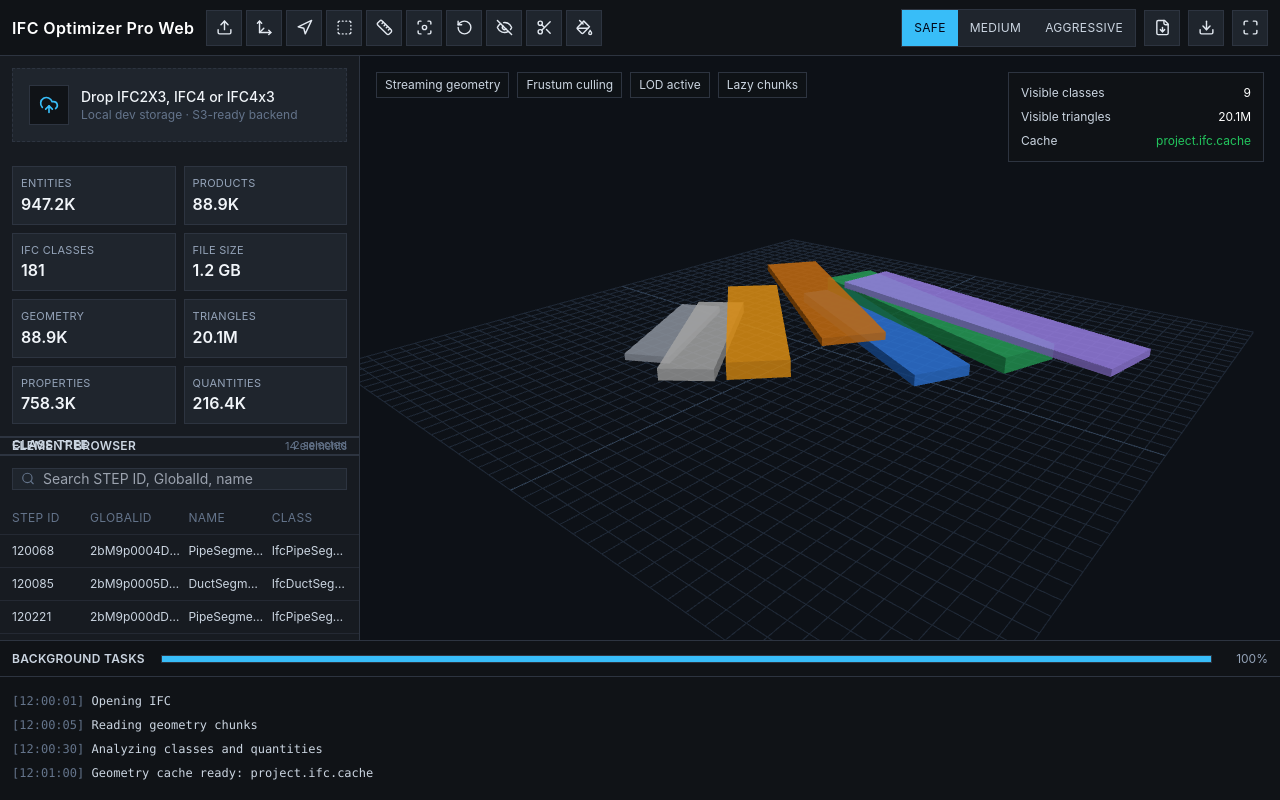
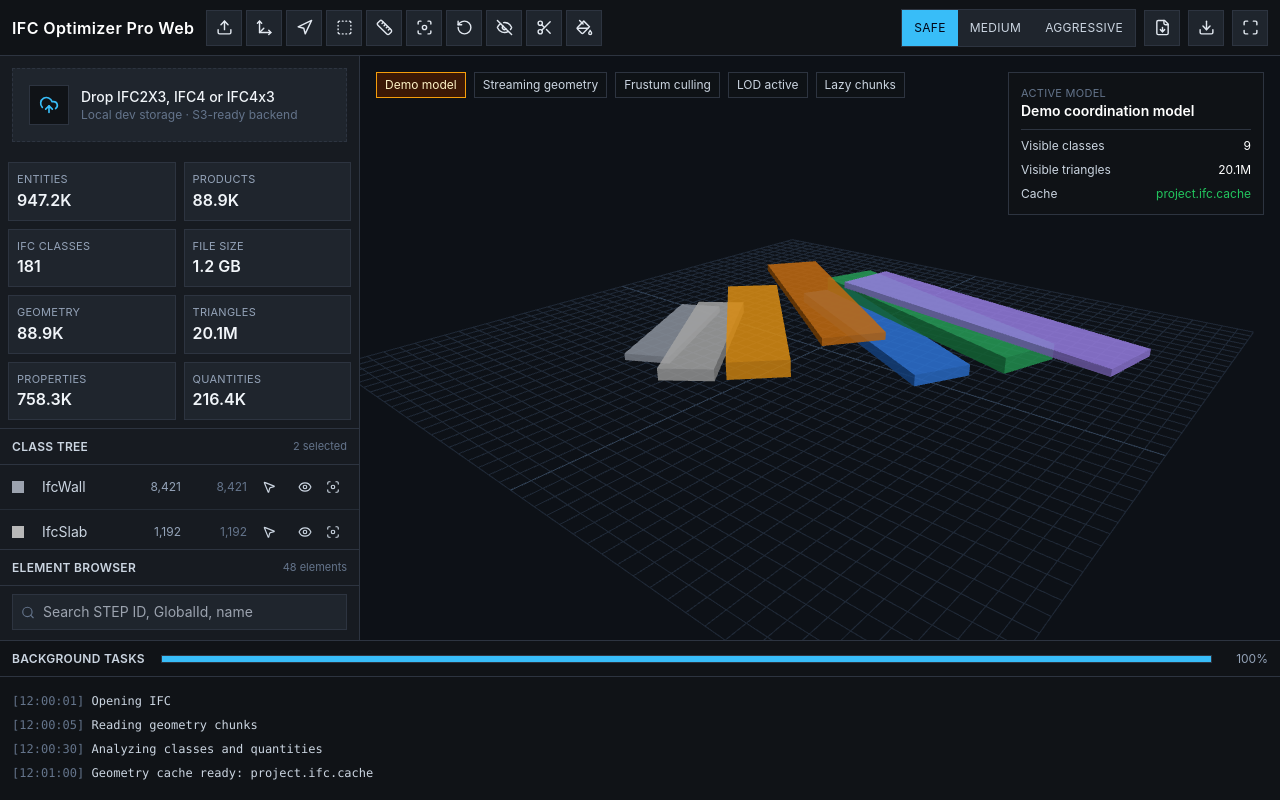
Before and after one commit to BotSabin/IFC-Optimizer, a React (Vite) app in the folder frontend/: page / in a window 1280 px wide. Built offline with nearby package versions, Linux system fonts and the light colour scheme; no server answers.

Commit message:
Load backend model data in UI

```diff
--- a/frontend/src/App.tsx
+++ b/frontend/src/App.tsx
@@ -1,4 +1,4 @@
-import { useMemo, useState } from "react";
+import { useEffect, useMemo, useState } from "react";
 import type { MouseEvent } from "react";
 import { BottomConsole } from "./components/BottomConsole";
 import { ClassTree } from "./components/ClassTree";
@@ -8,9 +8,28 @@
 import { Toolbar } from "./components/Toolbar";
 import { UploadPanel } from "./components/UploadPanel";
 import { Viewer } from "./components/Viewer";
-import { classColors, elements, initialClasses, logs as seedLogs, summary as demoSummary } from "./data/demoModel";
+import { classColors, initialClasses, logs as seedLogs, summary as demoSummary } from "./data/demoModel";
 import { apiUrl } from "./lib/api";
 import { AnalysisSummary, IfcClassStat, IfcElement, OptimizationMode, TaskLog } from "./types/bim";
+
+type BackendAnalysis = {
+  total_entities: number;
+  total_products: number;
+  total_ifc_classes: number;
+  file_size: number;
+  geometry_count: number;
+  triangle_count: number;
+  property_count: number;
+  quantity_count: number;
+  classes: { name: string; count: number; geometry: number; triangles: number }[];
+};
+
+type BackendProject = {
+  id: string;
+  filename: string;
+  status: string;
+  analysis: BackendAnalysis | null;
+};
 
 export default function App() {
   const [classes, setClasses] = useState(initialClasses);
@@ -20,10 +39,50 @@
   const [progress, setProgress] = useState(100);
   const [logs, setLogs] = useState<TaskLog[]>(seedLogs);
   const [focused, setFocused] = useState<IfcElement | null>(null);
+  const [modelName, setModelName] = useState("Demo coordination model");
+  const [isDemo, setIsDemo] = useState(true);
 
   const selectedElements = useMemo(() => {
-    return selectedClasses.length ? elements.filter((item) => selectedClasses.includes(item.className)) : elements;
-  }, [selectedClasses]);
+    const generated = buildElements(classes);
+    return selectedClasses.length ? generated.filter((item) => selectedClasses.includes(item.className)) : generated;
+  }, [classes, selectedClasses]);
+
+  useEffect(() => {
+    async function loadLatestProject() {
+      try {
+        const response = await fetch(apiUrl("/api/v1/projects"), { cache: "no-store" });
+        if (!response.ok) return;
+        const projects = (await response.json()) as BackendProject[];
+        const latest = projects.find((project) => project.analysis);
+        if (latest?.analysis) {
+          applyAnalysis(latest.filename, latest.analysis);
+          setLogs((current) => [...current, { time: now(), message: `Loaded latest backend model: ${latest.filename}` }]);
+        }
+      } catch {
+        // Keep demo state when the backend is intentionally offline.
+      }
+    }
+    loadLatestProject();
+  }, []);
+
+  function applyAnalysis(filename: string, analysis: BackendAnalysis) {
+    const nextClasses = mapClasses(analysis);
+    setModelName(filename);
+    setIsDemo(false);
+    setSummary({
+      totalEntities: analysis.total_entities,
+      totalProducts: analysis.total_products,
+      totalIfcClasses: analysis.total_ifc_classes,
+      fileSize: analysis.file_size,
+      geometryCount: analysis.geometry_count,
+      triangleCount: analysis.triangle_count,
+      propertyCount: analysis.property_count,
+      quantityCount: analysis.quantity_count
+    });
+    setClasses(nextClasses);
+    setSelectedClasses(nextClasses.filter((item) => item.geometry > 0).slice(0, 2).map((item) => item.name));
+  }
+
 
   function handleClassSelect(name: string, event: MouseEvent) {
     if (event.shiftKey && selectedClasses.length) {
@@ -67,29 +126,11 @@
       const response = await fetch(apiUrl("/api/v1/projects/upload"), { method: "POST", body });
       if (!response.ok) throw new Error(await response.text());
       const payload = await response.json();
-      const analysis = payload.project.analysis;
+      const analysis = payload.project.analysis as BackendAnalysis | null;
       if (analysis) {
-        setSummary({
-          totalEntities: analysis.total_entities,
-          totalProducts: analysis.total_products,
-          totalIfcClasses: analysis.total_ifc_classes,
-          fileSize: analysis.file_size,
-          geometryCount: analysis.geometry_count,
-          triangleCount: analysis.triangle_count,
-          propertyCount: analysis.property_count,
-          quantityCount: analysis.quantity_count
-        });
-        setClasses(
-          analysis.classes.map((item: { name: string; count: number; geometry: number; triangles: number }): IfcClassStat => ({
-            name: item.name,
-            count: item.count,
-            geometry: item.geometry,
-            triangles: item.triangles,
-            visible: true,
-            isolated: false,
-            color: classColors[item.name] ?? "#94a3b8"
-          }))
-        );
+        applyAnalysis(payload.project.filename, analysis);
+      } else {
+        setLogs((current) => [...current, { time: now(), message: "Upload completed but backend returned no analysis payload" }]);
       }
       setProgress(100);
       setLogs((current) => [
@@ -120,7 +161,7 @@
         <input id="ifc-upload-proxy" type="file" accept=".ifc,.ifczip" onChange={(event) => event.target.files?.[0] && handleFile(event.target.files[0])} />
       </div>
       <div className="flex-1 min-h-0 grid grid-cols-[360px_minmax(0,1fr)] max-lg:grid-cols-1">
-        <aside className="min-h-0 border-r border-line bg-panel flex flex-col max-lg:hidden">
+        <aside className="min-h-0 border-r border-line bg-panel grid grid-rows-[auto_auto_minmax(120px,1fr)_minmax(180px,0.85fr)_auto] overflow-hidden max-lg:hidden">
           <UploadPanel onFile={handleFile} />
           <MetricGrid summary={summary} />
           <ClassTree
@@ -133,7 +174,7 @@
           <ElementBrowser elements={selectedElements} classFilter={selectedClasses} onZoom={zoomToElement} />
           <OptimizerPanel mode={mode} fileSize={summary.fileSize} />
         </aside>
-        <Viewer classes={classes} focusedElement={focused} />
+        <Viewer classes={classes} focusedElement={focused} modelName={modelName} isDemo={isDemo} />
       </div>
       <BottomConsole logs={logs} progress={progress} />
     </div>
@@ -143,3 +184,27 @@
 function now(): string {
   return new Date().toLocaleTimeString("en-US", { hour12: false });
 }
+
+function buildElements(classes: IfcClassStat[]): IfcElement[] {
+  return classes.flatMap((item, classIndex) => {
+    const rows = Math.min(Math.max(item.geometry || item.count, 1), 24);
+    return Array.from({ length: rows }).map((_, index) => ({
+      stepId: 100000 + classIndex * 1000 + index * 13,
+      globalId: `${item.name.replace("Ifc", "IFC")}-${classIndex.toString(16)}-${index.toString(16).padStart(4, "0")}`,
+      name: `${item.name.replace("Ifc", "")}-${(index + 1).toString().padStart(3, "0")}`,
+      className: item.name
+    }));
+  });
+}
+
+function mapClasses(analysis: BackendAnalysis): IfcClassStat[] {
+  return analysis.classes.map((item) => ({
+    name: item.name,
+    count: item.count,
+    geometry: item.geometry,
+    triangles: item.triangles,
+    visible: true,
+    isolated: false,
+    color: classColors[item.name] ?? "#94a3b8"
+  }));
+}
--- a/frontend/src/components/BottomConsole.tsx
+++ b/frontend/src/components/BottomConsole.tsx
@@ -7,7 +7,7 @@
 
 export function BottomConsole({ logs, progress }: Props) {
   return (
-    <footer className="h-40 border-t border-line bg-shell flex flex-col">
+    <footer className="h-32 xl:h-40 border-t border-line bg-shell flex flex-col">
       <div className="h-9 px-3 border-b border-line flex items-center gap-4">
         <span className="text-xs font-semibold uppercase tracking-wide text-slate-300">Background Tasks</span>
         <div className="flex-1 h-2 bg-panel2 border border-line">
--- a/frontend/src/components/ClassTree.tsx
+++ b/frontend/src/components/ClassTree.tsx
@@ -13,12 +13,12 @@
 
 export function ClassTree({ classes, selected, onSelect, onToggleVisibility, onIsolate }: Props) {
   return (
-    <section className="flex-1 min-h-0 flex flex-col">
-      <div className="h-9 px-3 border-b border-line flex items-center justify-between">
+    <section className="min-h-0 overflow-hidden flex flex-col">
+      <div className="h-9 shrink-0 px-3 border-b border-line flex items-center justify-between">
         <span className="text-xs font-semibold uppercase tracking-wide text-slate-300">Class Tree</span>
         <span className="text-[11px] text-slate-500">{selected.length} selected</span>
       </div>
-      <div className="overflow-auto">
+      <div className="min-h-0 overflow-auto">
         {classes.map((item) => {
           const isSelected = selected.includes(item.name);
           return (
--- a/frontend/src/components/ElementBrowser.tsx
+++ b/frontend/src/components/ElementBrowser.tsx
@@ -18,12 +18,12 @@
   }, [classFilter, elements, query]);
 
   return (
-    <section className="h-[38%] min-h-52 border-t border-line flex flex-col">
-      <div className="h-9 px-3 border-b border-line flex items-center justify-between">
+    <section className="min-h-0 overflow-hidden border-t border-line flex flex-col">
+      <div className="h-9 shrink-0 px-3 border-b border-line flex items-center justify-between">
         <span className="text-xs font-semibold uppercase tracking-wide text-slate-300">Element Browser</span>
         <span className="text-[11px] text-slate-500">{rows.length} elements</span>
       </div>
-      <label className="m-3 h-9 border border-line bg-panel2 flex items-center px-2 gap-2">
+      <label className="mx-3 my-2 h-9 shrink-0 border border-line bg-panel2 flex items-center px-2 gap-2">
         <Search size={15} className="text-slate-500" />
         <input
           className="w-full bg-transparent text-sm text-slate-100 outline-none"
@@ -32,7 +32,7 @@
           placeholder="Search STEP ID, GlobalId, name"
         />
       </label>
-      <div className="overflow-auto text-xs">
+      <div className="min-h-0 overflow-auto text-xs">
         <div className="grid grid-cols-[70px_1.2fr_1fr_1fr] gap-2 px-3 py-2 sticky top-0 bg-panel text-slate-500 uppercase tracking-wide">
           <span>STEP ID</span>
           <span>GlobalId</span>
--- a/frontend/src/components/MetricGrid.tsx
+++ b/frontend/src/components/MetricGrid.tsx
@@ -18,9 +18,9 @@
   ];
 
   return (
-    <div className="grid grid-cols-2 gap-2 p-3 border-b border-line">
+    <div className="grid grid-cols-2 gap-2 p-2 border-b border-line">
       {items.map(([label, value]) => (
-        <div key={label} className="bg-panel2 border border-line p-2 min-h-14">
+        <div key={label} className="bg-panel2 border border-line p-2 min-h-12">
           <div className="text-[11px] uppercase tracking-wide text-slate-400">{label}</div>
           <div className="text-base font-semibold text-slate-100">{value}</div>
         </div>
--- a/frontend/src/components/Viewer.tsx
+++ b/frontend/src/components/Viewer.tsx
@@ -6,9 +6,11 @@
 type Props = {
   classes: IfcClassStat[];
   focusedElement: IfcElement | null;
+  modelName: string;
+  isDemo: boolean;
 };
 
-export function Viewer({ classes, focusedElement }: Props) {
+export function Viewer({ classes, focusedElement, modelName, isDemo }: Props) {
   const canvasRef = useRef<HTMLCanvasElement | null>(null);
 
   useEffect(() => {
@@ -85,12 +87,21 @@
     <main className="relative min-w-0 min-h-0 bg-[#0d1117]">
       <canvas ref={canvasRef} className="absolute inset-0 h-full w-full" />
       <div className="absolute left-4 top-4 flex flex-wrap gap-2 text-xs">
+        <span className={`border px-2 py-1 ${isDemo ? "border-warn bg-amber-950/85 text-amber-100" : "border-ok bg-emerald-950/85 text-emerald-100"}`}>
+          {isDemo ? "Demo model" : "Backend model"}
+        </span>
         <span className="border border-line bg-shell/85 px-2 py-1 text-slate-300">Streaming geometry</span>
         <span className="border border-line bg-shell/85 px-2 py-1 text-slate-300">Frustum culling</span>
         <span className="border border-line bg-shell/85 px-2 py-1 text-slate-300">LOD active</span>
         <span className="border border-line bg-shell/85 px-2 py-1 text-slate-300">Lazy chunks</span>
       </div>
       <div className="absolute right-4 top-4 w-64 border border-line bg-shell/90 p-3 text-xs text-slate-300">
+        <div className="mb-2 border-b border-line pb-2">
+          <div className="text-[11px] uppercase tracking-wide text-slate-500">Active model</div>
+          <div className="truncate text-sm font-semibold text-white" title={modelName}>
+            {modelName}
+          </div>
+        </div>
         <div className="flex justify-between">
           <span>Visible classes</span>
           <span className="text-white">{visibleClasses}</span>
```
